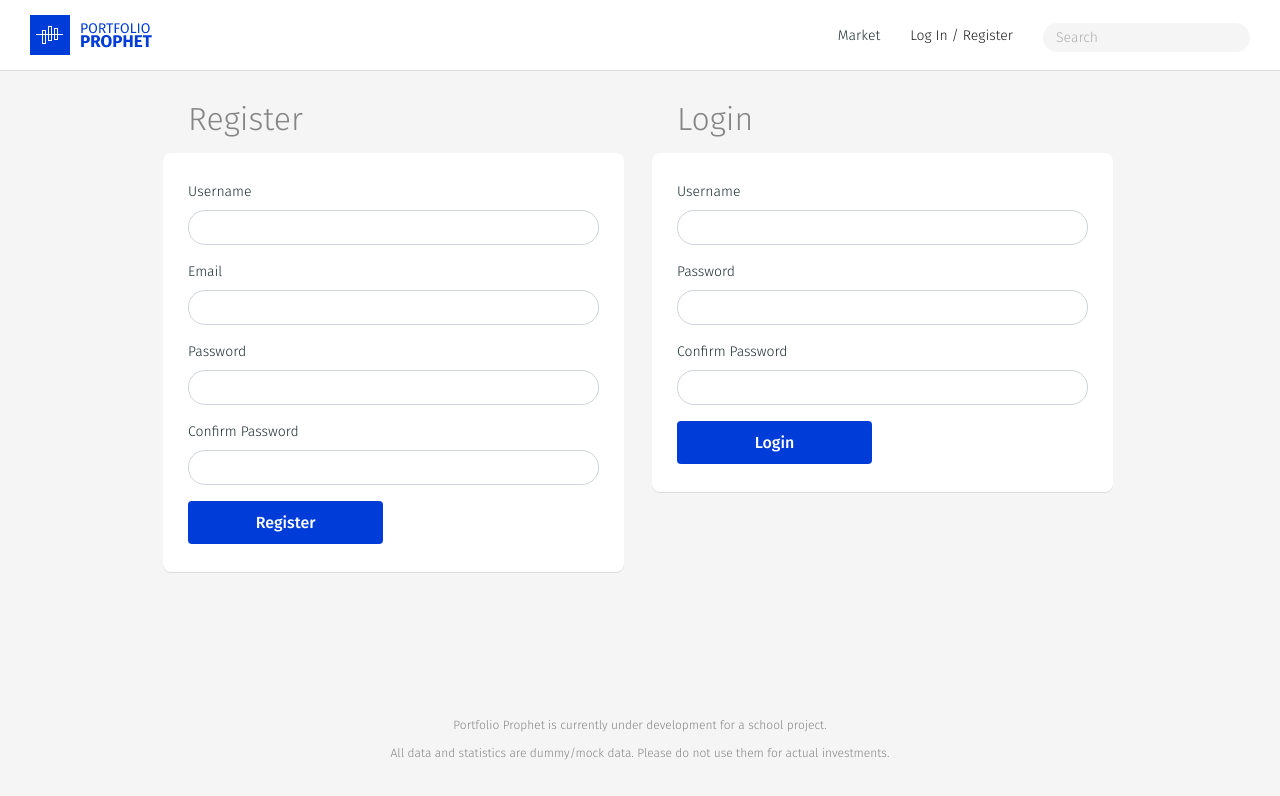
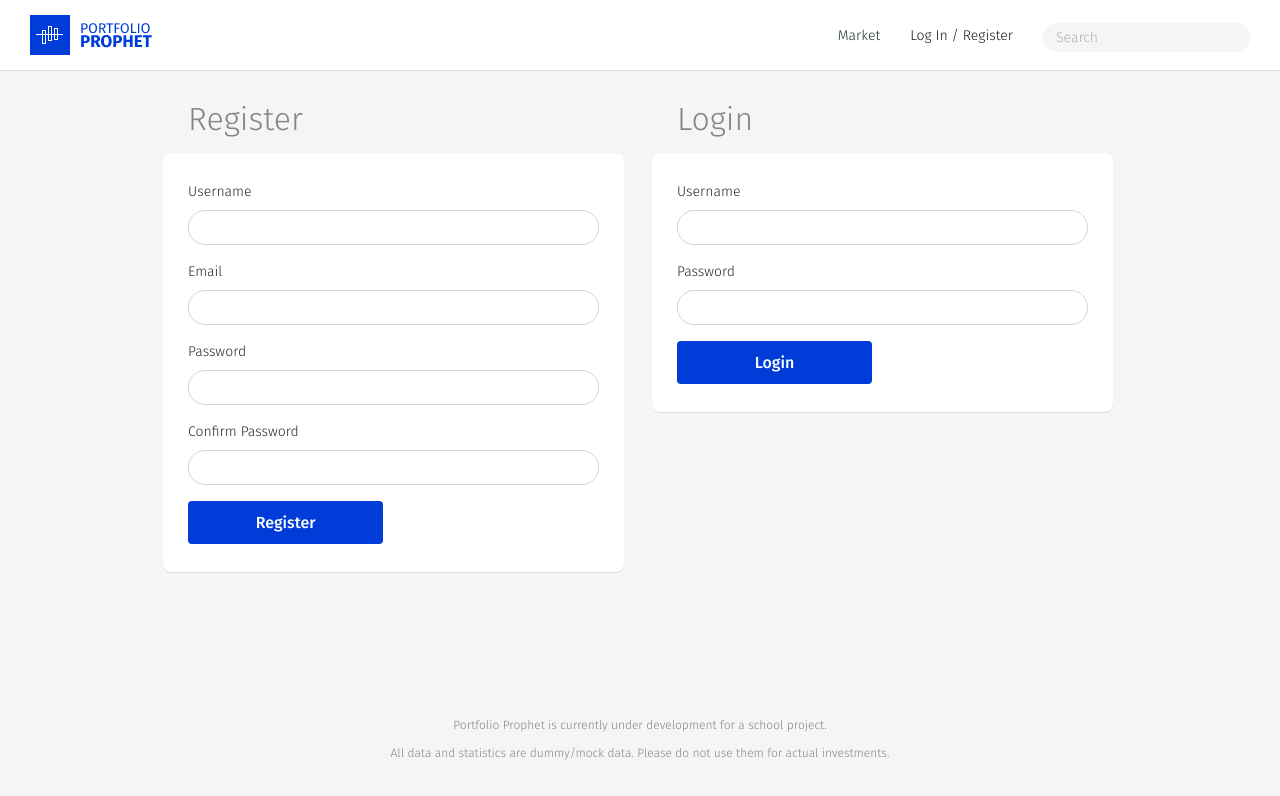
Before and after one commit to brianlimkc/Portfolio_Prophet_FrontEnd, a React (Create React App) app: page /login in a window 1280 px wide. Shown: the top 796 px of the page. Built offline with nearby package versions, Linux system fonts and the light colour scheme.

Commit message:
removed confirm pass for login

```diff
--- a/src/components/website/Login.js
+++ b/src/components/website/Login.js
@@ -52,10 +52,6 @@ function Login() {
                                         <Form.Control type="password"/>
                                     </Form.Group>
 
-                                    <Form.Group controlId="loginPassword">
-                                        <Form.Label>Confirm Password</Form.Label>
-                                        <Form.Control type="password"/>
-                                    </Form.Group>
                                     <Button className="btn btn-primary" type="submit">
                                         Login
                                     </Button>
```
